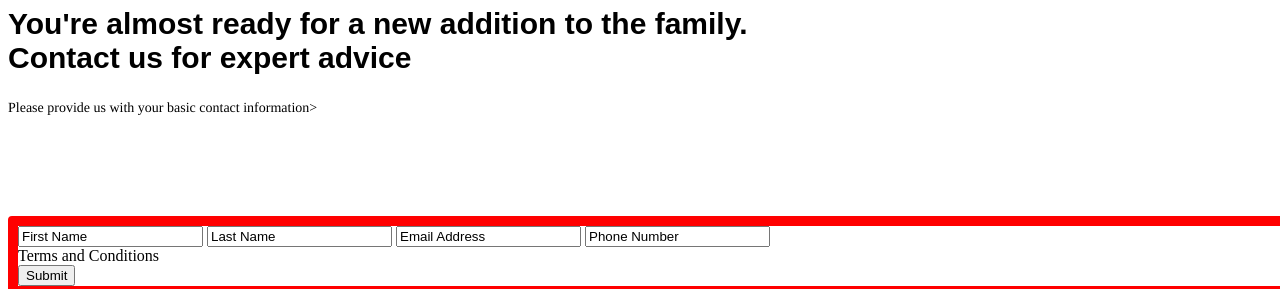
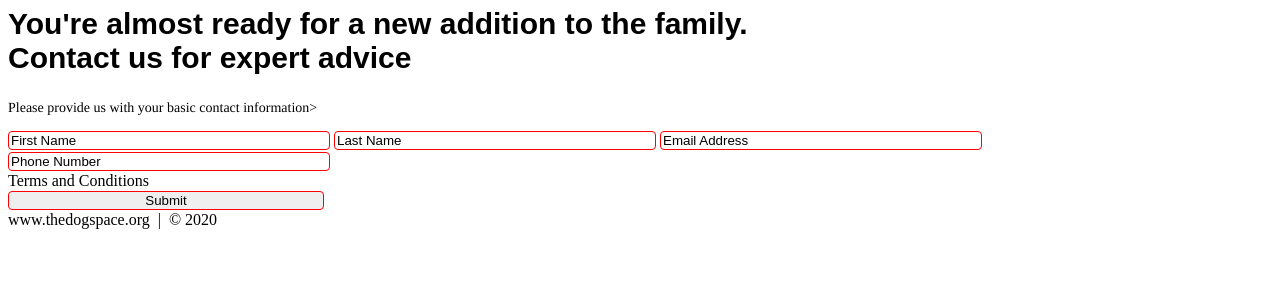
Before and after one commit to scottybean/Html_CSS_Projects, a plain HTML site: page One-Page Website/one_page_website.html in a window 1280 px wide. Shown: the part 705-994 px from the top of the page. After the commit the page ends 942 px from the top, so only its background shows below. Drawn offline with Linux system fonts and the light colour scheme.

Commit message:
Add files via upload

```diff
--- a/One-Page Website/one_page_website.css
+++ b/One-Page Website/one_page_website.css
@@ -18,9 +18,9 @@ h1 {
     font-size: 40px;
 }
 
-form {
-    width: 100%;
-    margin: 100px 0;
-    border: 10px solid red;
+input {
+    width: 25%;
+    margin: 1px 0;
+    border: 1px solid red;
     border-radius: 4px;
 }
```
